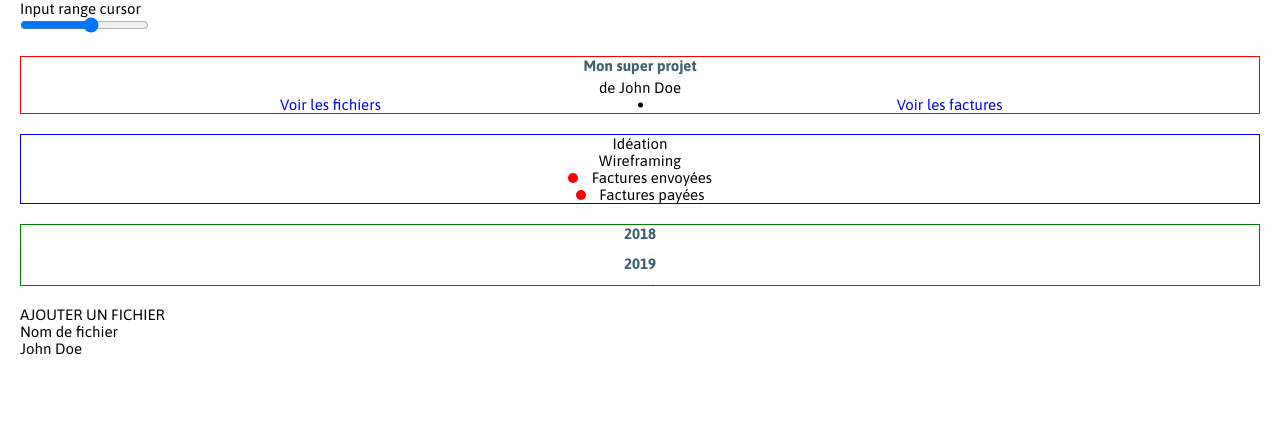
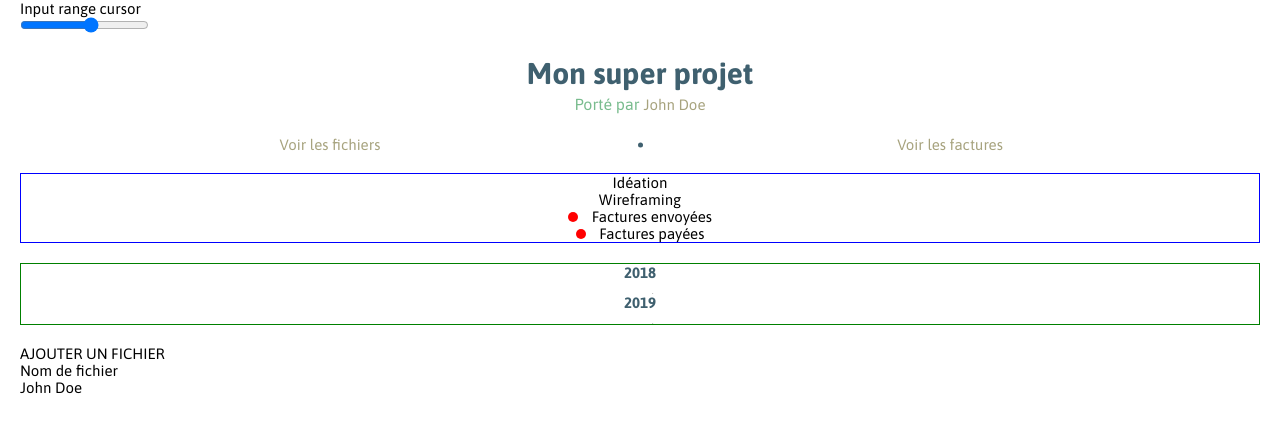
Before and after one commit to samchery/front-crm, a website: page app/project.html in a window 1280 px wide. Drawn offline with nearby package versions, Linux system fonts and the light colour scheme; files that its build step writes are made by us from their sources.

Commit message:
intro dashboard

```diff
--- a/app/project.html
+++ b/app/project.html
@@ -21,11 +21,11 @@
         <section class="client">
             <!-- page 4  -->
             <div class="client_descr">
-                <h2 class="client_name">Mon super projet</h2>
-                <p class="client_name-cust">de John Doe</p>
+                <h2 class="client_name h2">Mon super projet</h2>
+                <p class="client_name-cust">Porté par <span>John Doe</span></p>
                 <div class="client_documents">
                     <a href="#" class="client_documents-file">Voir les fichiers</a>
-                    <a href="#" class="client_documents-bill">Voir les factures</a>
+                    <a href="#" class="client_documents-file">Voir les factures</a>
                 </div>
             </div>
 
--- a/app/scss/group/_client.scss
+++ b/app/scss/group/_client.scss
@@ -3,13 +3,26 @@
 
     // client description intro
     &_descr {
-        border: 1px solid red;
         margin: 20px 0;
+        .h2 {
+            font-size: 30px;
+            color: $blue;
+        }
+        p {
+            color: $green-light;
+            font-size: 16px;
+        }
+        span {
+            color: $beige;
+            font-size: 15px;
+        }
     }
     &_documents {
         display: flex;
         justify-content: space-around;
+        padding-top: 23px;
         a {
+            color: $beige;
             flex-basis: 50%;
             flex-shrink: 0;
             flex-grow: 0;
@@ -25,7 +38,7 @@
                     height: 5px;
                     border-radius: 50%;
                     transform: translateY(-50%);
-                    background-color: #000;
+                    background-color: $blue;
                 }
             }
         }
@@ -97,26 +110,7 @@
         }
     }
 
-    // page 2b : creation client
-    // &_create {
-    //     margin: 50px 15px;
-    //     border-radius: 15px;
-    //     &-wrap {
-    //         padding: 20px;
-    //         border: 1px solid red;
-    //     }
-    //     input {
-    //         width: 100%;
-    //         height: 30px;
-    //         border-bottom: 1px solid $blue;
-    //         margin-bottom: 10px;
-    //         &::placeholder{
-    //             color: $blue-light;
-    //             font-size: 16px;
-    //             line-height: 18px;
-    //         }
-    //     }
-    // }
+
 }
 
 .both_progress-work {
```
